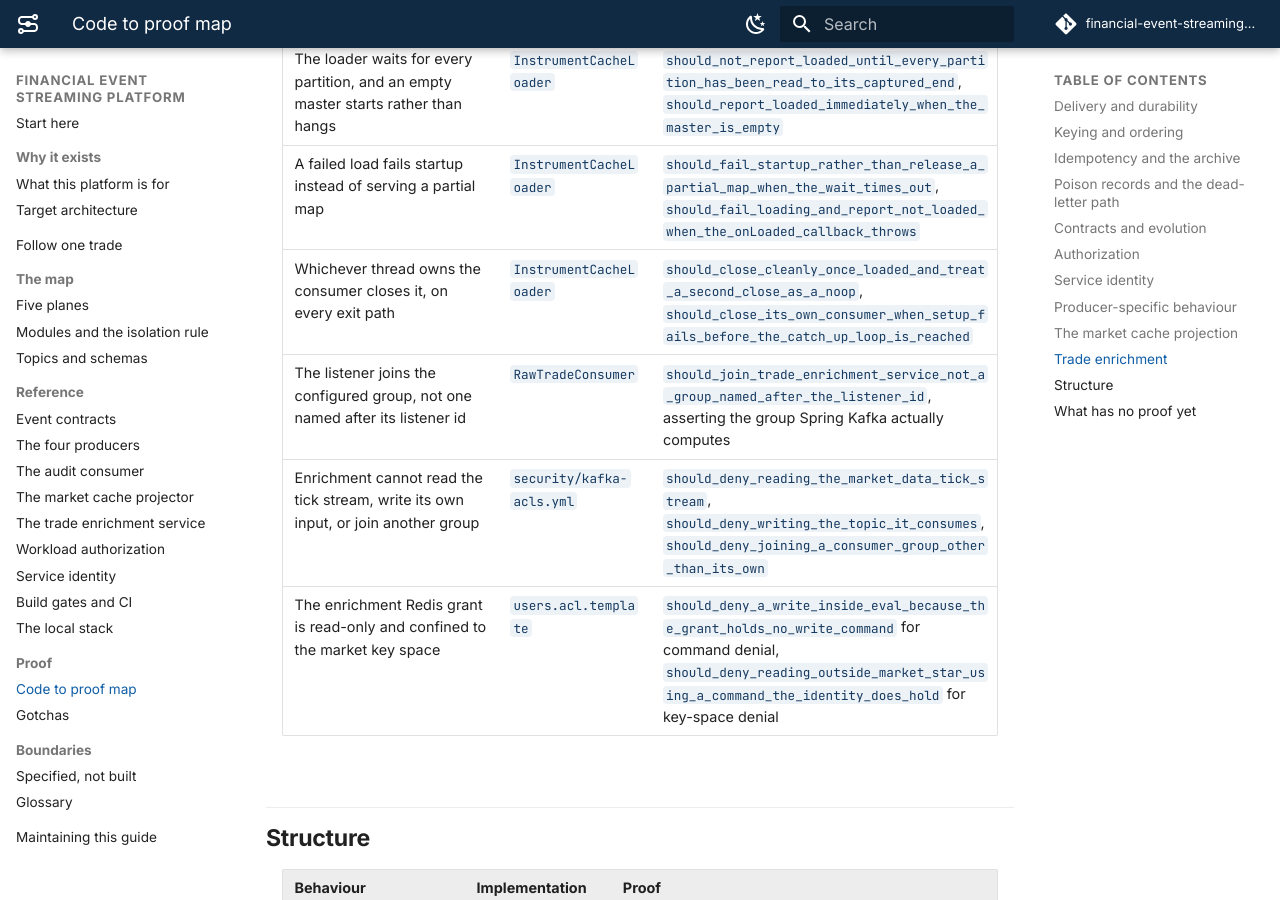
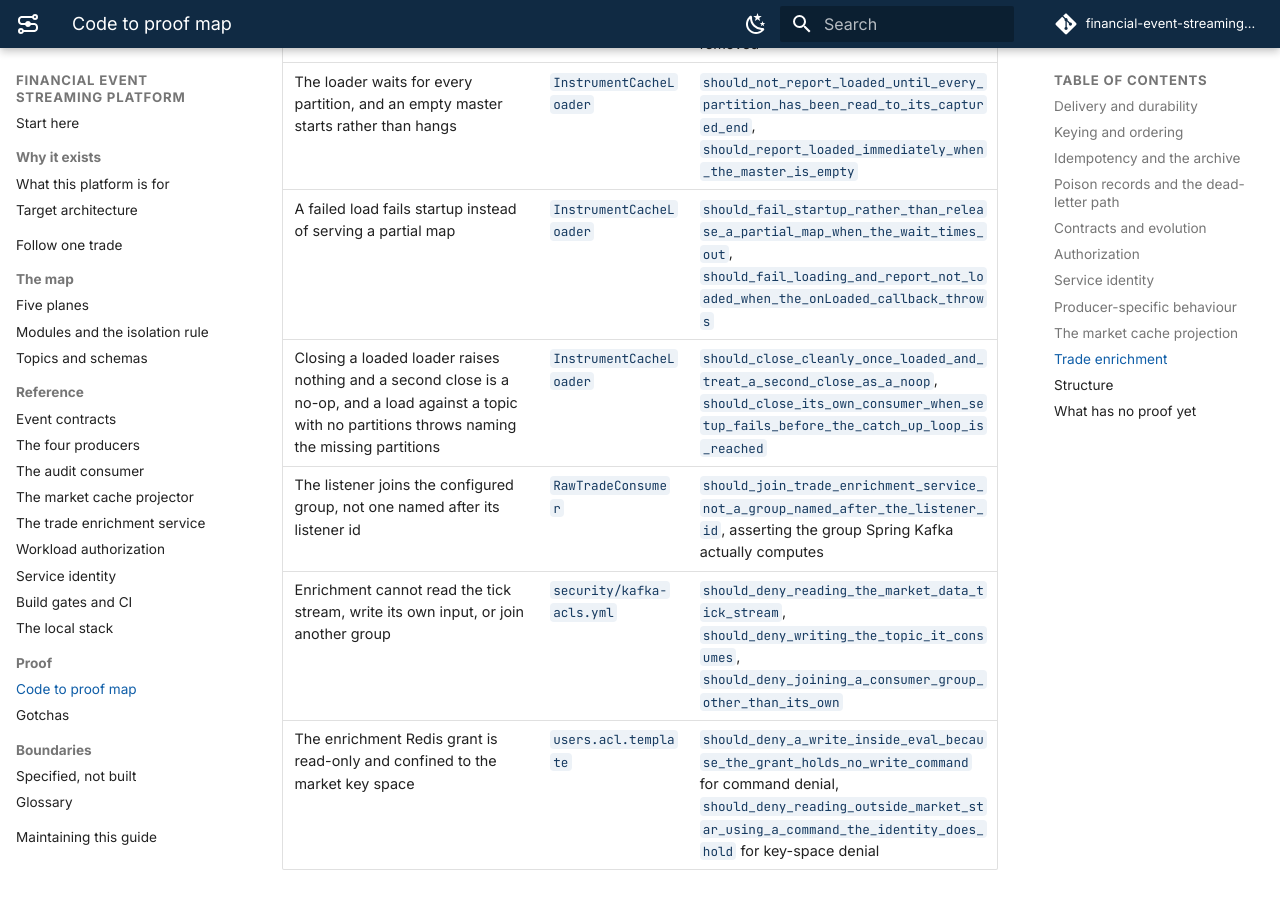
Before and after one commit to salgotraja/financial-event-streaming-platform, an MkDocs documentation site: the page built from guide/docs/proof.md, in a window 1280 px wide and 900 px high, scrolled down 10149 px. Built offline with MkDocs 1.6.1 and Material for MkDocs 9.7.7, drawn with Linux system fonts in a browser that asks for light colours; comment, search, counter and statistics services are not loaded.

Commit message:
docs(guide): correct the InstrumentCacheLoader close-path proof row to what its tests assert

```diff
--- a/guide/docs/proof.md
+++ b/guide/docs/proof.md
@@ -158,7 +158,7 @@ order.
 | No trade is delivered before the instrument master has been folded | `EnrichmentKafkaConfiguration` | `should_not_deliver_any_trade_before_the_instrument_master_has_been_folded`, watched failing with the gate bean removed |
 | The loader waits for every partition, and an empty master starts rather than hangs | `InstrumentCacheLoader` | `should_not_report_loaded_until_every_partition_has_been_read_to_its_captured_end`, `should_report_loaded_immediately_when_the_master_is_empty` |
 | A failed load fails startup instead of serving a partial map | `InstrumentCacheLoader` | `should_fail_startup_rather_than_release_a_partial_map_when_the_wait_times_out`, `should_fail_loading_and_report_not_loaded_when_the_onLoaded_callback_throws` |
-| Whichever thread owns the consumer closes it, on every exit path | `InstrumentCacheLoader` | `should_close_cleanly_once_loaded_and_treat_a_second_close_as_a_noop`, `should_close_its_own_consumer_when_setup_fails_before_the_catch_up_loop_is_reached` |
+| Closing a loaded loader raises nothing and a second close is a no-op, and a load against a topic with no partitions throws naming the missing partitions | `InstrumentCacheLoader` | `should_close_cleanly_once_loaded_and_treat_a_second_close_as_a_noop`, `should_close_its_own_consumer_when_setup_fails_before_the_catch_up_loop_is_reached` |
 | The listener joins the configured group, not one named after its listener id | `RawTradeConsumer` | `should_join_trade_enrichment_service_not_a_group_named_after_the_listener_id`, asserting the group Spring Kafka actually computes |
 | Enrichment cannot read the tick stream, write its own input, or join another group | `security/kafka-acls.yml` | `should_deny_reading_the_market_data_tick_stream`, `should_deny_writing_the_topic_it_consumes`, `should_deny_joining_a_consumer_group_other_than_its_own` |
 | The enrichment Redis grant is read-only and confined to the market key space | `users.acl.template` | `should_deny_a_write_inside_eval_because_the_grant_holds_no_write_command` for command denial, `should_deny_reading_outside_market_star_using_a_command_the_identity_does_hold` for key-space denial |
```
